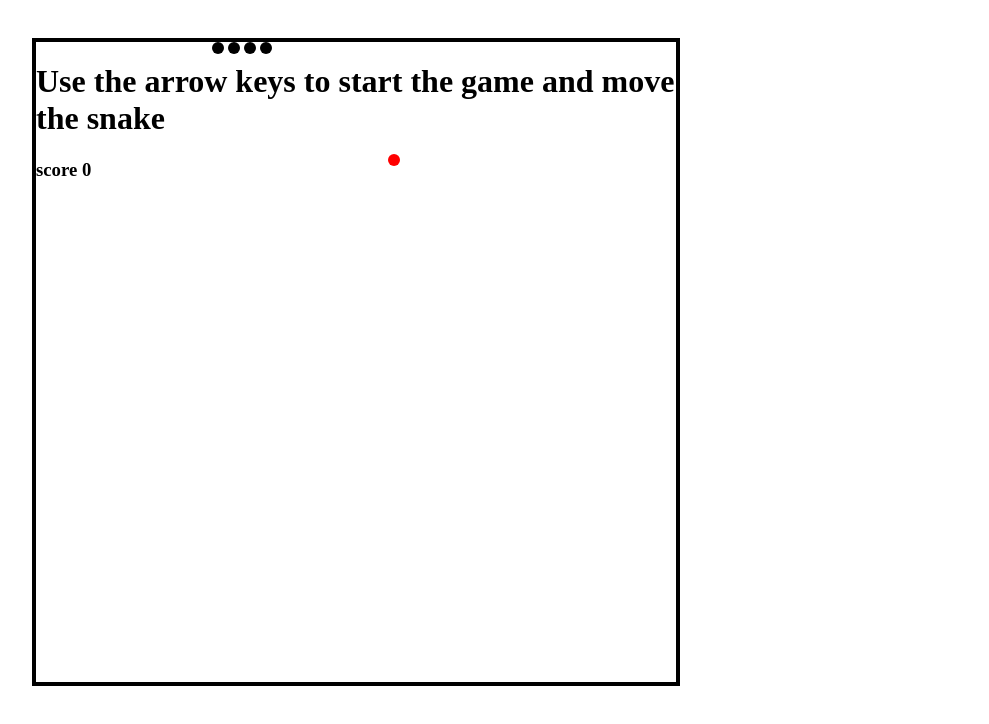
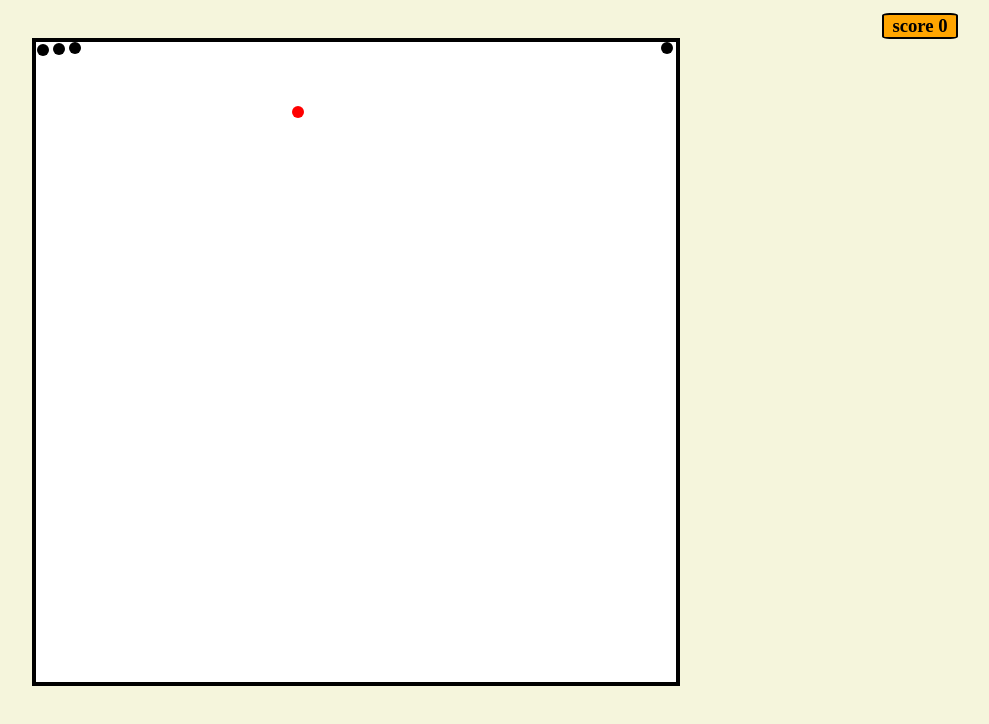
Before and after one commit to valerioio/shaky-snake, a React (Create React App) app: page / in a window 1280 px wide. Shown: the top 724 px of the page, without its empty margins (284-1273 px from the left). Built offline with nearby package versions, Linux system fonts and the light colour scheme.

Commit message:
:lipstick: Add styling

```diff
--- a/src/App.css
+++ b/src/App.css
@@ -1,3 +1,7 @@
+body {
+  background-color: beige;
+}
+
 .playground {
   --board-size: 640px;
   --cell-size: 12px;
@@ -11,6 +15,7 @@
   width: var(--board-size);
   height: var(--board-size);
   border: solid 4px black;
+  background-color: white;
 }
 
 .circle {
@@ -27,3 +32,32 @@
 .apple {
   background-color: red;
 }
+
+.instructions {
+  position: absolute;
+  left: 0;
+  top: 50%;
+  box-sizing: border-box;
+  width: 100vw;
+  padding: 5vh 10vw;
+  font-size: 3rem;
+  z-index: 1;
+  background-color: lightgray;
+}
+
+.hidden {
+  visibility: hidden;
+  opacity: 0;
+  transition: visibility 0s 1s, opacity 1s ease-in;
+}
+
+.score {
+  position: absolute;
+  top: 0;
+  right: 0;
+  margin: 1% 3%;
+  padding: 0 0.5rem;
+  background-color: orange;
+  border: solid 2px black;
+  border-radius: 10%;
+}
--- a/src/App.jsx
+++ b/src/App.jsx
@@ -5,18 +5,22 @@ const INITIAL_LENGTH = 4;
 const CELL_SIZE = 16;
 const CELLS = 40;
 const BOARD_SIZE = CELLS * CELL_SIZE;
-const initialSnake = Array.from({ length: INITIAL_LENGTH }, () => [0, 0]);
-const randomCell = () => Math.floor(Math.random() * CELLS) * CELL_SIZE;
+const initialSnake = Array.from({ length: INITIAL_LENGTH }, (_, i) => [
+  0,
+  CELL_SIZE * i,
+]);
+const overlap = (coords, [x2, y2]) =>
+  coords?.some(([x1, y1]) => x1 === x2 && y1 === y2);
+const randomCoord = () => Math.floor(Math.random() * CELLS) * CELL_SIZE;
 
 export default function App() {
   const [snake, setSnake] = useState(initialSnake);
   const [dirLen, setDirLen] = useState([1, CELL_SIZE]);
-  const [apple, setApple] = useState([randomCell(), randomCell()]);
+  const [apple, setApple] = useState([randomCoord(), randomCoord()]);
   const [score, setScore] = useState(0);
 
   useEffect(() => {
     window.addEventListener("keydown", (e) => {
-      setDirLen([1, CELL_SIZE]);
       if (e.key === "ArrowRight") {
         setDirLen([1, CELL_SIZE]);
       } else if (e.key === "ArrowDown") {
@@ -40,33 +44,43 @@ export default function App() {
     return () => clearTimeout(timerId);
   }, [snake, dirLen, score]);
 
-  //Handle eating
+  //Handle eating and game over
   useEffect(() => {
     const head = snake.at(-1);
-    if (head[0] === apple[0] && head[1] === apple[1]) {
+    if (overlap([head], apple)) {
       setScore(score + 1);
-      setApple([randomCell(), randomCell()]);
-
+      setApple([randomCoord(), randomCoord()]);
       const tail = [...snake[0]];
       const [dir, len] = dirLen;
       tail[dir] -= len;
       setSnake([tail, ...snake]);
     }
+
+    // setIsGameOver(overlap(snake.slice(0, -1), head));
   }, [snake, apple, score, dirLen]);
 
   return (
-      <main className="playground">
-      <h1>
+    <>
+      <h1 className={`instructions${false ? "" : " hidden"}`}>
         Use the arrow keys to start the game and move the snake
       </h1>
-      <h3>score {score}</h3>
+      <h3 className="score">score {score}</h3>
+      <main className="playground">
         {snake.map(([top, left], i) => (
-          <div key={i} className="circle snake" style={{ top, left }} />
+          <div
+            key={i}
+            className="circle snake"
+            style={{
+              top: top + Math.random() * 2,
+              left: left + Math.random() * 2,
+            }}
+          />
         ))}
         <div
           className="circle apple"
           style={{ top: apple[0], left: apple[1] }}
         />
       </main>
+    </>
   );
 }
```
